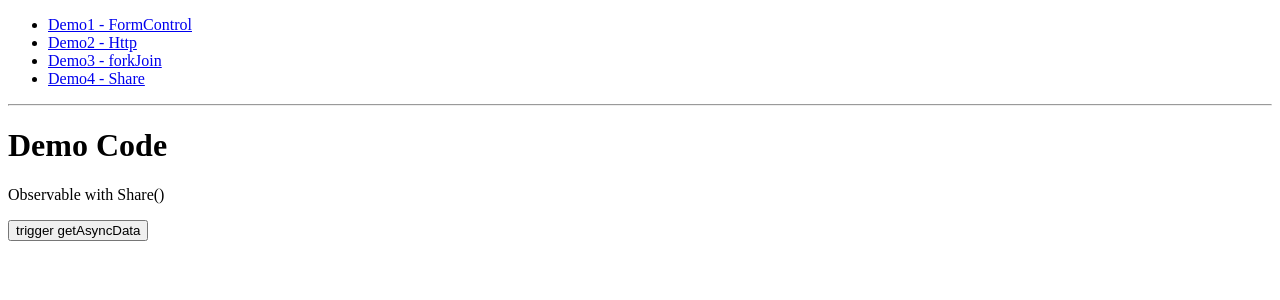
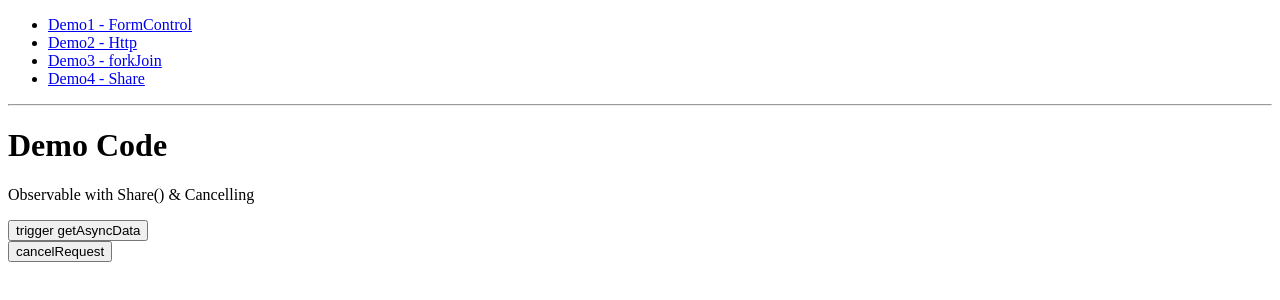
Before and after one commit to chgc/presentation-rxjs, an Angular app: page /demo4 in a window 1280 px wide. Shown: the top 300 px of the page. Built offline with nearby package versions, Linux system fonts and the light colour scheme.

Commit message:
add cancelling request demo

```diff
--- a/src/app/demo4/demo4.component.html
+++ b/src/app/demo4/demo4.component.html
@@ -1,4 +1,6 @@
 <p>
-  Observable with Share()
+  Observable with Share() & Cancelling
 </p>
 <button (click)="getData()">trigger getAsyncData</button>
+<br>
+<button (click)="cancelRequest()">cancelRequest </button>
--- a/src/app/demo4/demo4.component.ts
+++ b/src/app/demo4/demo4.component.ts
@@ -37,4 +37,16 @@ export class Demo4Component implements OnInit, OnDestroy {
       err => console.error(err.message)
     );
   }
+
+  cancelRequest() {
+    var observable = this.http.get('http://jsonplaceholder.typicode.com/todos');
+
+    var subscription = observable.subscribe(res => {
+      console.log('The response is received.');
+    });
+
+    setTimeout(() => {
+      subscription.unsubscribe();
+    }, 50);
+  }
 }
```
